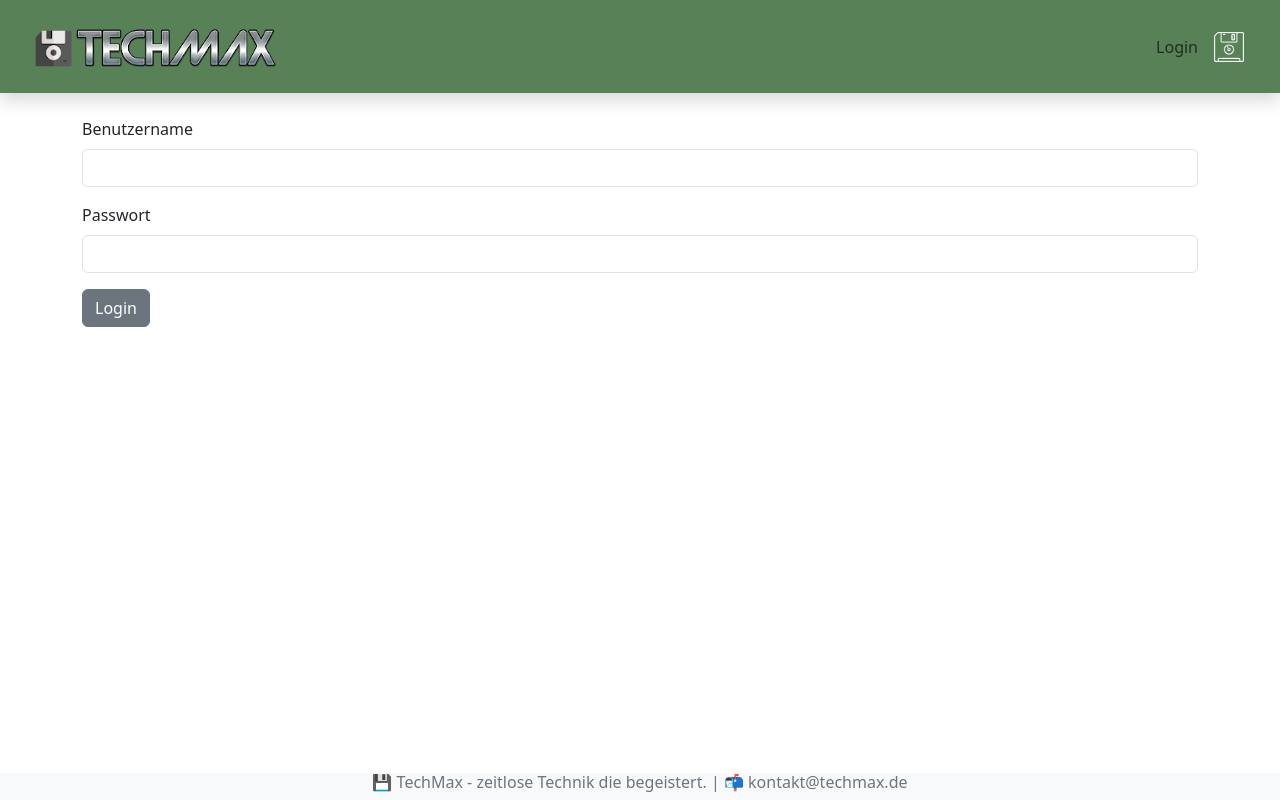
After one commit to Decaprius/Django, a Django app: page /login/ in a window 1280 px wide. The commit adds this page. Run offline with Django 5.2, Linux system fonts and the light colour scheme.

Commit message:
implemented possibility for user-login

```diff
--- /dev/null
+++ b/techmax/shop/templates/shop/login.html
@@ -0,0 +1,20 @@
+{% extends 'shop/index.html' %}
+
+{% block content %}
+
+<div>
+    <form method="POST" action="">
+        {% csrf_token %}
+            <div class="mb-3">
+              <label for="exampleInputEmail1" class="form-label">Benutzername</label>
+              <input type="text" name="benutzername" class="form-control" id="exampleInputEmail1">
+            </div>
+            <div class="mb-3">
+              <label for="exampleInputPassword1" class="form-label">Passwort</label>
+              <input type="password" name="passwort" class="form-control" id="exampleInputPassword1">
+            </div>
+            <button type="submit" class="btn btn-secondary">Login</button>
+    </form>
+</div>
+
+{% endblock content %}
--- a/techmax/shop/templates/shop/menu.html
+++ b/techmax/shop/templates/shop/menu.html
@@ -4,7 +4,11 @@
       <a class="navbar-brand link-light" href="{% url 'shop' %}"><img src="{% static 'bilder/logo.png' %}" alt=""></a>
         <div class="navbar-nav">
             <div class="d-flex align-items-center">
-          <a class="nav-link btn btn-light p-2" href="#">Login</a>
+          {% if request.user.is_authenticated %}
+          <a class="nav-link btn btn-light p-2" href="{% url 'logout' %}">Logout</a>
+          {% else %}
+          <a class="nav-link btn btn-light p-2" href="{% url 'login' %}">Login</a>
+          {% endif %}
           <a class="nav-link link-light p-2" href="{% url 'warenkorb' %}"><img src="{% static 'bilder/floppy.png' %}" alt="">
           {% if menge >= 1 %}
             <span class="badge rounded-pill bg-danger position-absolute top-25 start-25 translate-middle">{{menge}}</span>
--- a/techmax/shop/urls.py
+++ b/techmax/shop/urls.py
@@ -2,8 +2,10 @@ from django.urls import path
 from . import views
 
 urlpatterns = [
-    path('', views.shop, name = "shop"),
-    path('warenkorb/', views.warenkorb, name = "warenkorb"),
-    path('kasse/', views.kasse, name = "kasse"),
+    path('', views.shop, name ="shop"),
+    path('warenkorb/', views.warenkorb, name ="warenkorb"),
+    path('kasse/', views.kasse, name ="kasse"),
     path('artikel_backend/', views.artikelBackend, name ="artikel_backend"),
+    path('login/', views.loginSeite, name ="login"),
+    path('logout/', views.logoutBenutzer, name ="logout"),
 ]
--- a/techmax/shop/views.py
+++ b/techmax/shop/views.py
@@ -1,8 +1,9 @@
-from django.shortcuts import render
+from django.shortcuts import render, redirect
 from django.contrib import messages
 from . models import *
 from django.http import JsonResponse
 import json
+from django.contrib.auth import authenticate, login, logout
 
 # Create your views here.
 
@@ -57,3 +58,22 @@ def artikelBackend(request):
         bestellteArtikel.delete()
 
     return JsonResponse("Artikel hinzugefügt", safe=False)
+
+def loginSeite(request):
+    if request.method == 'POST':
+        benutzername = request.POST['benutzername']
+        passwort = request.POST['passwort']
+
+        benutzer = authenticate(request, username=benutzername, password=passwort)
+
+        if benutzer is not None:
+            login(request, benutzer)
+            return redirect('shop')
+        else:
+            messages.error(request, "Benutzername oder Passwort nicht korrekt.")
+
+    return render(request, 'shop/login.html')
+
+def logoutBenutzer(request):
+    logout(request)
+    return redirect('shop')
```
Also changed, not shown: techmax/db.sqlite3.
